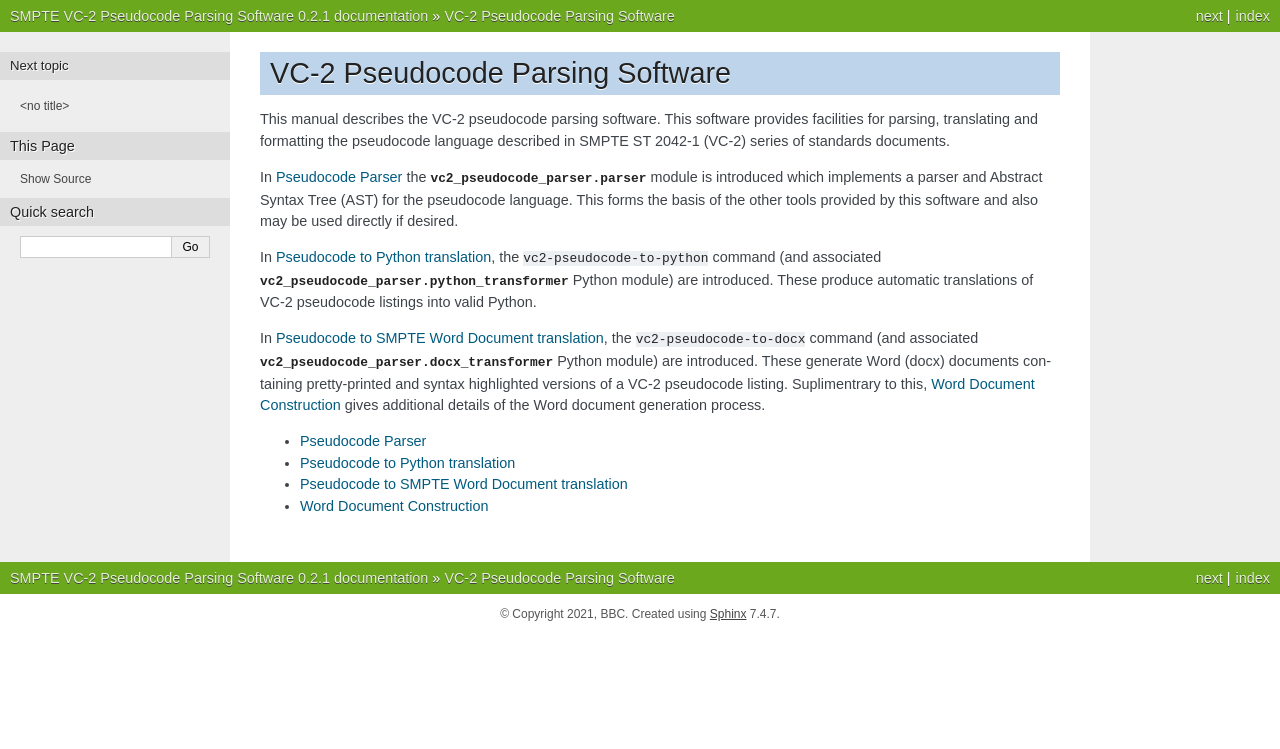
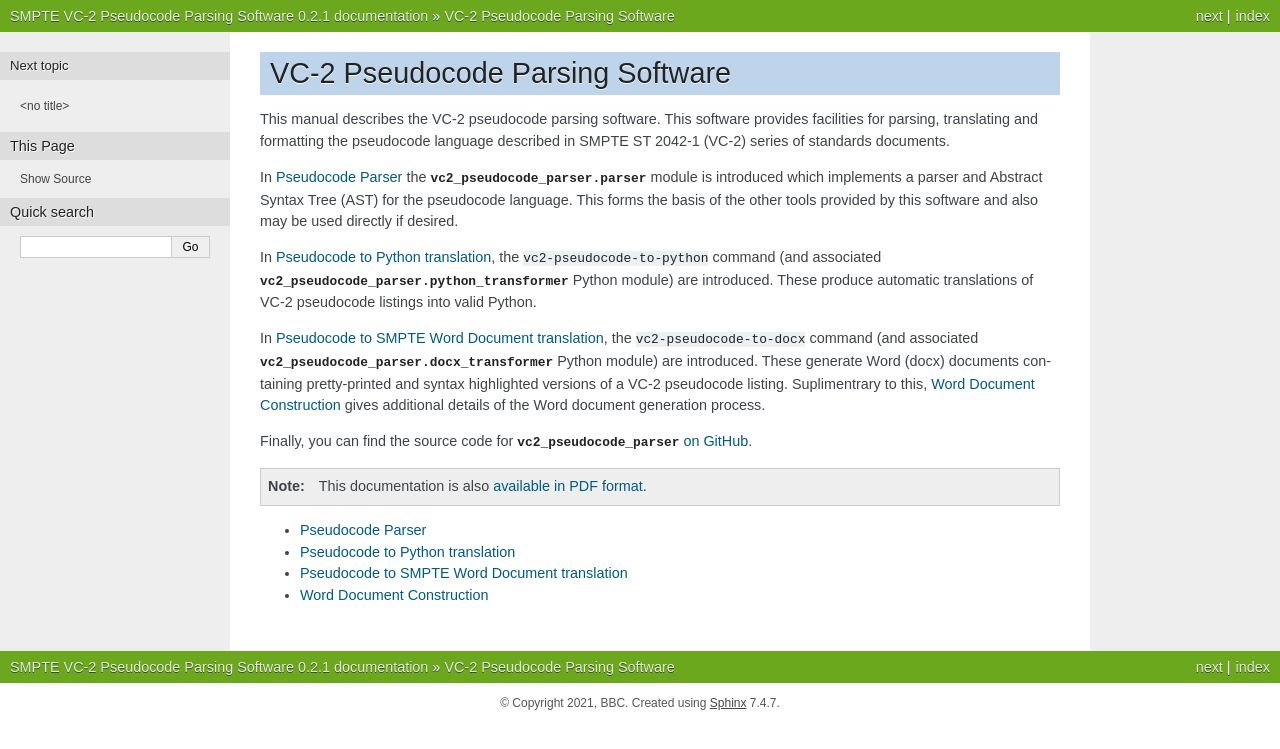
Before and after one commit to bbc/vc2_pseudocode_parser, a Sphinx documentation site: the page built from docs/source/index.rst, in a window 1280 px wide. Shown: the top 749 px of the page. Built offline with Sphinx 7.4.7, drawn with Linux system fonts in a browser that asks for light colours.

Commit message:
Publish documentation to GitHub pages

```diff
--- a/docs/source/index.rst
+++ b/docs/source/index.rst
@@ -22,6 +22,23 @@ pretty-printed and syntax highlighted versions of a VC-2 pseudocode
 listing. Suplimentrary to this, :ref:`docx-generator` gives additional details
 of the Word document generation process.
 
+Finally, you can find the source code for :py:mod:`vc2_pseudocode_parser` `on
+GitHub <https://github.com/bbc/vc2_pseudocode_parser/>`_.
+
+.. only:: not latex
+
+    .. note::
+
+        This documentation is also `available in PDF format
+        <https://bbc.github.io/vc2_pseudocode_parser/vc2_pseudocode_parser_manual.pdf>`_.
+
+.. only:: not html
+
+    .. note::
+
+        This documentation is also `available to browse online in HTML format
+        <https://bbc.github.io/vc2_pseudocode_parser/>`_.
+
 .. toctree::
    :hidden:
 
```
Also changed, not shown: README.md (+4 -0 lines), 1 other file.
